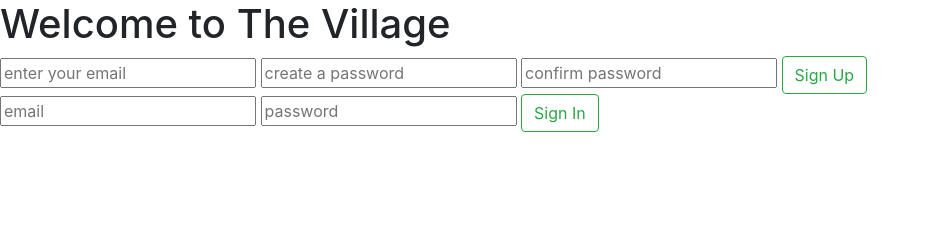
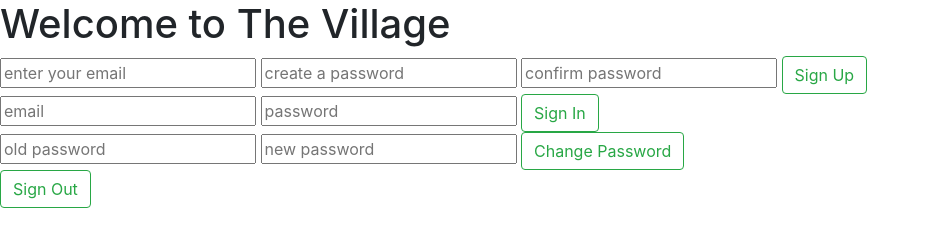
Before and after one commit to shanejames90/the-village-client, a website built with webpack: page index.html in a window 1280 px wide. Shown: the whole page, without its empty margins (0-930 px from the left). Built offline with nearby package versions, Linux system fonts and the light colour scheme.

```diff
--- a/index.html
+++ b/index.html
@@ -18,11 +18,19 @@
         <input name="credentials[password]" type="password" placeholder="create a password" aria-label="sign-up">
         <input name="credentials[password_confirmation]" type="password" placeholder="confirm password" aria-label="sign-up">
         <button class="btn btn-outline-success my-2 my-sm-0" type="submit">Sign Up</button>
-      </form
+      </form>
       <form id="sign-in">
         <input name="credentials[email]" type="text" placeholder="email" aria-label="sign-in">
         <input name="credentials[password]" type="password" placeholder="password" aria-label="sign-in">
         <button class="btn btn-outline-success my-2 my-sm-0" type="submit">Sign In</button>
       </form>
+      <form id="change-password">
+        <input name="credentials[password]" type="password" placeholder="old password" aria-label="change-password">
+        <input name="credentials[password]" type="password" placeholder="new password" aria-label="change-password">
+        <button class="btn btn-outline-success my-2 my-sm-0" type="submit">Change Password</button>
+      </form>
+      <form id="sign-out">
+        <button class="btn btn-outline-success my-2 my-sm-0" type="submit">Sign Out</button>
+      </form>
     </body>
 </html>
```
Also changed, not shown: 6 other files.
